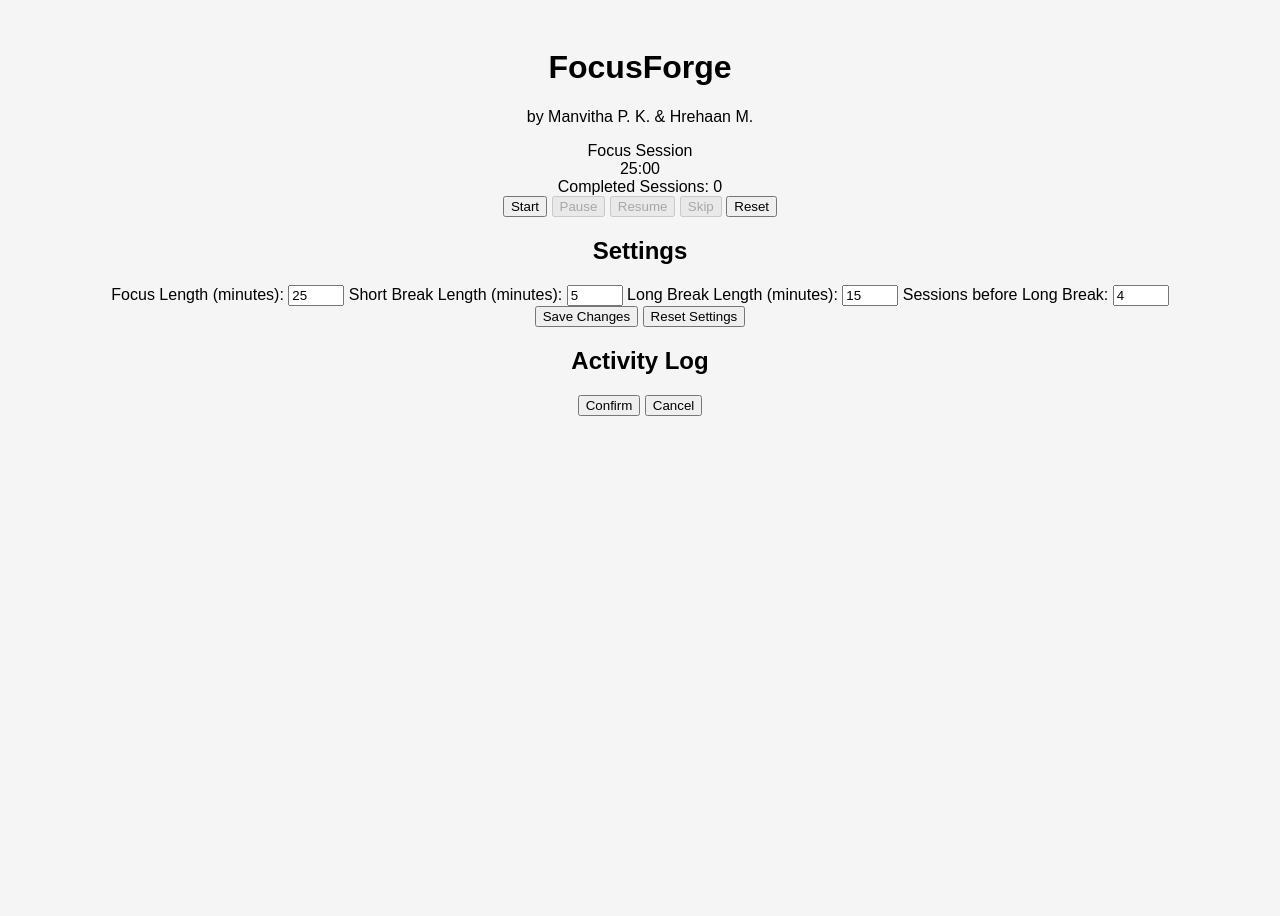
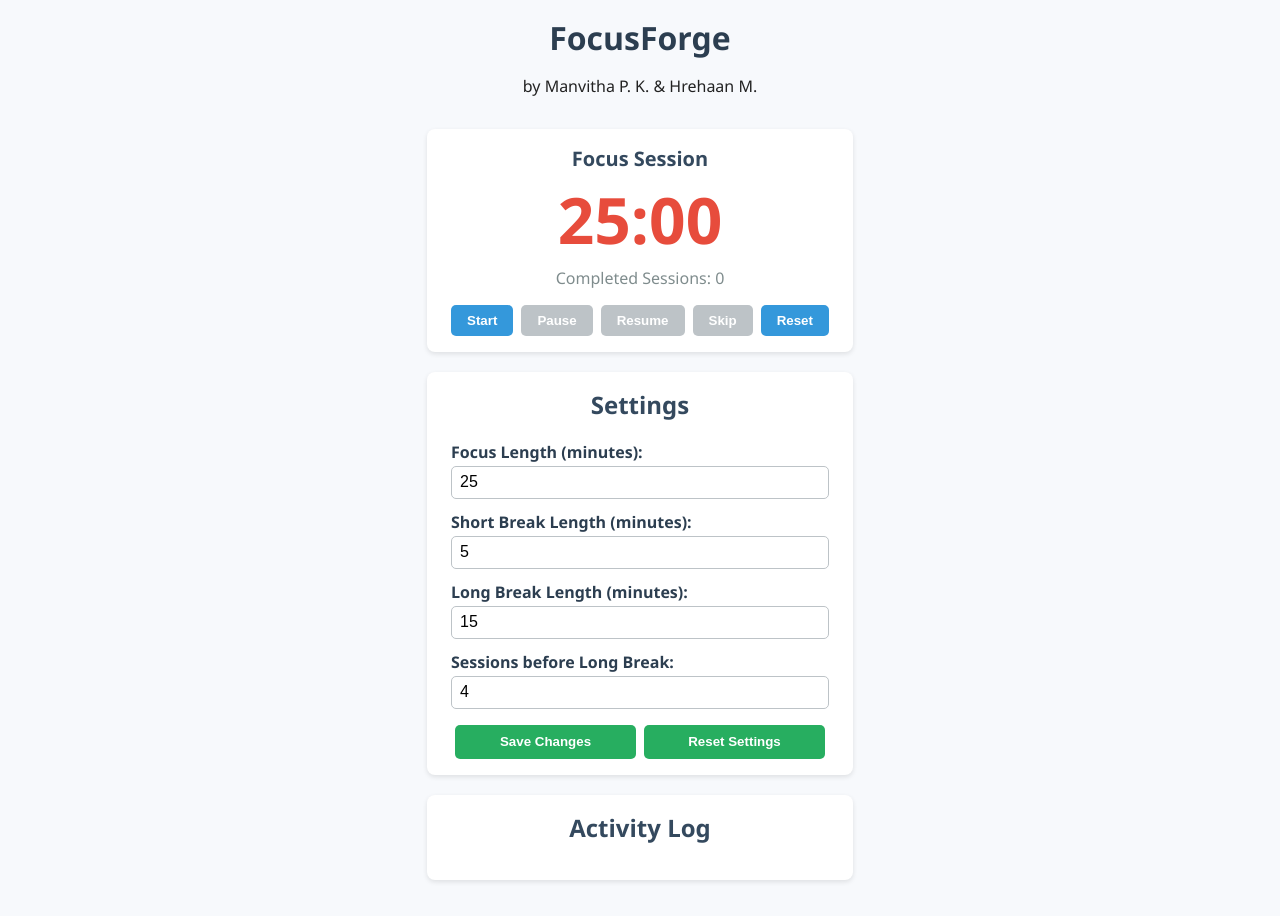
Before and after one commit to manvitha1103/FocusForge, a plain HTML site: page index.html in a window 1280 px wide. Before the commit the page ends 800 px from the top, so only its background shows below. Drawn offline with Linux system fonts and the light colour scheme.

Commit message:
Update style.css

```diff
--- a/style.css
+++ b/style.css
@@ -1,47 +1,212 @@
-body {
-  font-family: sans-serif;
-  background: #f5f5f5;
-  text-align: center;
-  padding: 20px;
+* {
+  box-sizing: border-box;
 }
 
-.container {
-  max-width: 500px;
-  margin: auto;
-  background: white;
-  padding: 20px;
-  border-radius: 10px;
-  box-shadow: 0 4px 6px rgba(0,0,0,0.1);
+body {
+  font-family: 'Segoe UI', Tahoma, Geneva, Verdana, sans-serif;
+  background: #f7f9fc;
+  color: #222;
+  margin: 0;
+  padding: 1rem;
+  display: flex;
+  flex-direction: column;
+  min-height: 100vh;
 }
 
-.timer #time {
-  font-size: 48px;
-  margin: 10px 0;
+header {
+  text-align: center;
+  margin-bottom: 1rem;
 }
 
-.controls button, .settings button {
-  margin: 5px;
-  padding: 10px 20px;
+h1 {
+  margin: 0;
+  font-weight: 700;
+  color: #2c3e50;
+}
+
+main {
+  max-width: 480px;
+  margin: 0 auto;
+  flex-grow: 1;
+}
+
+#timer-section, #settings-section, #log-section {
+  background: white;
+  border-radius: 8px;
+  padding: 1rem 1.5rem;
+  margin-bottom: 1.25rem;
+  box-shadow: 0 2px 5px rgba(0,0,0,0.1);
+}
+
+#phase-label {
+  font-size: 1.25rem;
+  font-weight: 600;
+  text-align: center;
+  margin-bottom: 0.25rem;
+  color: #34495e;
+}
+
+#timer-display {
+  font-size: 4rem;
+  font-weight: 700;
+  text-align: center;
+  margin-bottom: 0.25rem;
+  color: #e74c3c; /* red for focus */
+  user-select: none;
+}
+
+#session-counter {
+  text-align: center;
+  font-size: 1rem;
+  color: #7f8c8d;
+  margin-bottom: 1rem;
+}
+
+#controls {
+  display: flex;
+  justify-content: center;
+  gap: 0.5rem;
+  flex-wrap: wrap;
+}
+
+#controls button {
+  background: #3498db;
   border: none;
   border-radius: 5px;
-  background: #007bff;
   color: white;
+  padding: 0.5rem 1rem;
+  font-weight: 600;
   cursor: pointer;
+  transition: background 0.3s ease;
 }
 
-.controls button:hover, .settings button:hover {
-  background: #0056b3;
+#controls button:disabled {
+  background: #bdc3c7;
+  cursor: not-allowed;
 }
 
-.settings input {
-  width: 60px;
-  margin: 5px;
+#controls button:not(:disabled):hover {
+  background: #2980b9;
 }
 
-.log ul {
-  text-align: left;
-  max-height: 150px;
+#settings-section h2,
+#log-section h2 {
+  margin-top: 0;
+  color: #34495e;
+  font-weight: 700;
+  text-align: center;
+}
+
+#settings-form label {
+  display: block;
+  margin-bottom: 0.75rem;
+  font-weight: 600;
+  color: #2c3e50;
+}
+
+#settings-form input[type=number] {
+  width: 100%;
+  padding: 0.4rem 0.5rem;
+  font-size: 1rem;
+  border: 1.5px solid #bdc3c7;
+  border-radius: 5px;
+  margin-top: 0.2rem;
+  box-sizing: border-box;
+}
+
+#settings-buttons {
+  display: flex;
+  justify-content: space-between;
+  margin-top: 1rem;
+}
+
+#settings-buttons button {
+  flex: 1;
+  margin: 0 0.25rem;
+  background: #27ae60;
+  border: none;
+  border-radius: 5px;
+  color: white;
+  padding: 0.6rem 0;
+  font-weight: 600;
+  cursor: pointer;
+  transition: background 0.3s ease;
+}
+
+#settings-buttons button:hover {
+  background: #1e8449;
+}
+
+#reset-settings-btn {
+  background: #c0392b;
+}
+
+#reset-settings-btn:hover {
+  background: #922b21;
+}
+
+#log-section {
+  max-height: 160px;
   overflow-y: auto;
-  padding: 0;
+}
+
+#log-list {
   list-style: none;
+  padding-left: 0;
+  font-size: 0.9rem;
+  color: #2c3e50;
+  max-height: 140px;
 }
+
+#log-list li {
+  border-bottom: 1px solid #ecf0f1;
+  padding: 0.25rem 0;
+}
+
+#modal {
+  position: fixed;
+  top: 0;
+  left: 0;
+  right: 0;
+  bottom: 0;
+  background: rgba(44, 62, 80, 0.75);
+  display: flex;
+  justify-content: center;
+  align-items: center;
+  z-index: 9999;
+}
+
+#modal.hidden {
+  display: none;
+}
+
+#modal-content {
+  background: white;
+  border-radius: 10px;
+  padding: 1.5rem;
+  max-width: 320px;
+  text-align: center;
+  box-shadow: 0 2px 10px rgba(0,0,0,0.25);
+}
+
+#modal-message {
+  margin-bottom: 1rem;
+  font-weight: 600;
+  color: #2c3e50;
+}
+
+#modal-buttons button {
+  margin: 0 0.5rem;
+  background: #3498db;
+  border: none;
+  border-radius: 5px;
+  color: white;
+  padding: 0.5rem 1.2rem;
+  cursor: pointer;
+  font-weight: 600;
+  transition: background 0.3s ease;
+}
+
+#modal-buttons button:hover {
+  background: #2980b9;
+}
```
